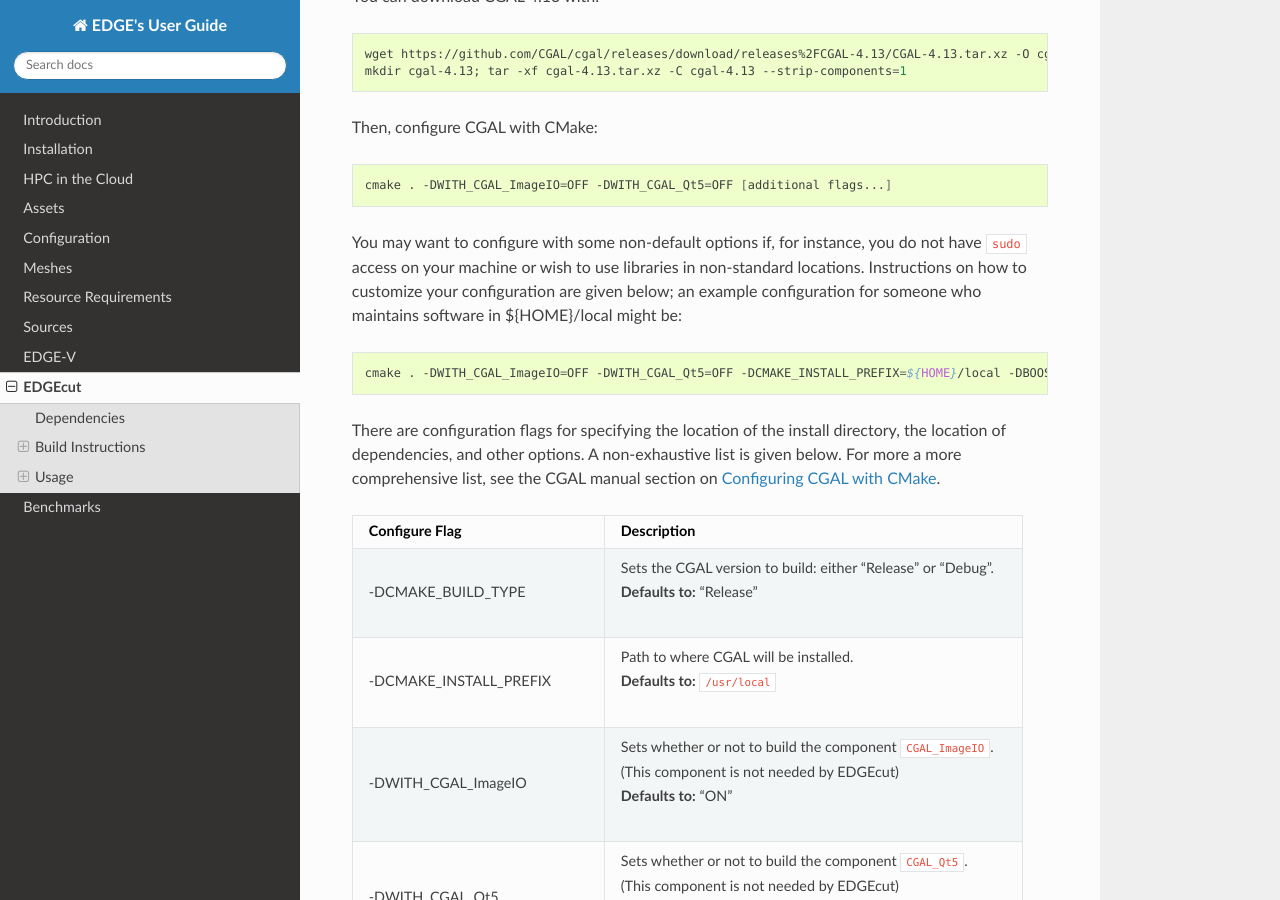
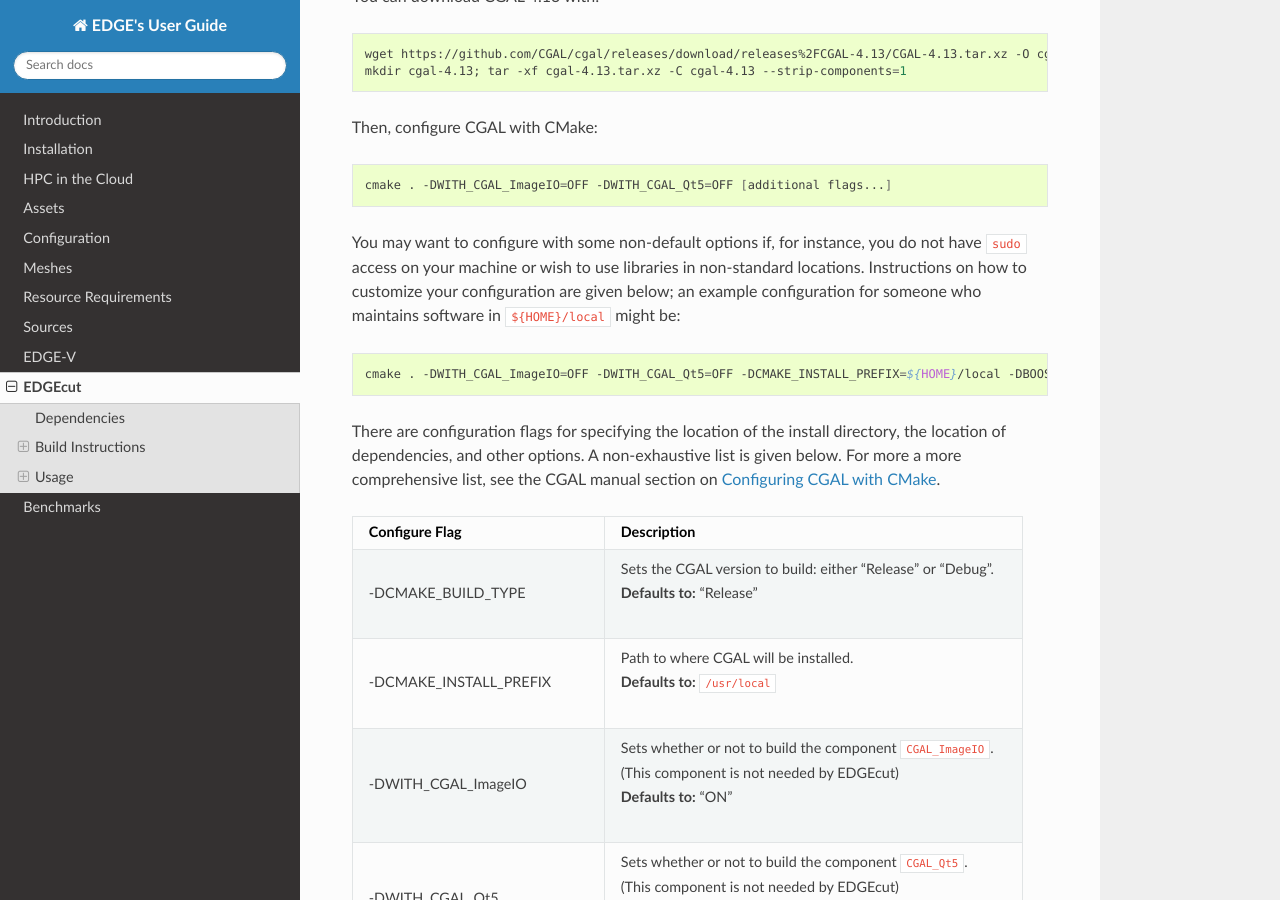
Before and after one commit to dclenz/edge_usr, a Sphinx documentation site: the page built from docs/chapters/tools/edge_cut.rst, in a window 1280 px wide and 900 px high, scrolled down 2145 px. Built offline with Sphinx 7.4.7 and the Read the Docs theme 2.0.0, drawn with Linux system fonts in a browser that asks for light colours; some of the changed text lies outside the part shown.

```diff
--- a/docs/chapters/tools/edge_cut.rst
+++ b/docs/chapters/tools/edge_cut.rst
@@ -86,7 +87,7 @@ Then, configure CGAL with CMake:
 
 You may want to configure with some non-default options if, for instance, you do not have ``sudo`` access on your machine or
 wish to use libraries in non-standard locations. Instructions on how to customize your configuration are given below; an example
-configuration for someone who maintains software in ${HOME}/local might be:
+configuration for someone who maintains software in ``${HOME}/local`` might be:
 
 .. code-block:: bash
 
```
Also changed, not shown: other parts of docs/chapters/tools/edge_cut.rst (+1 -0 lines).
